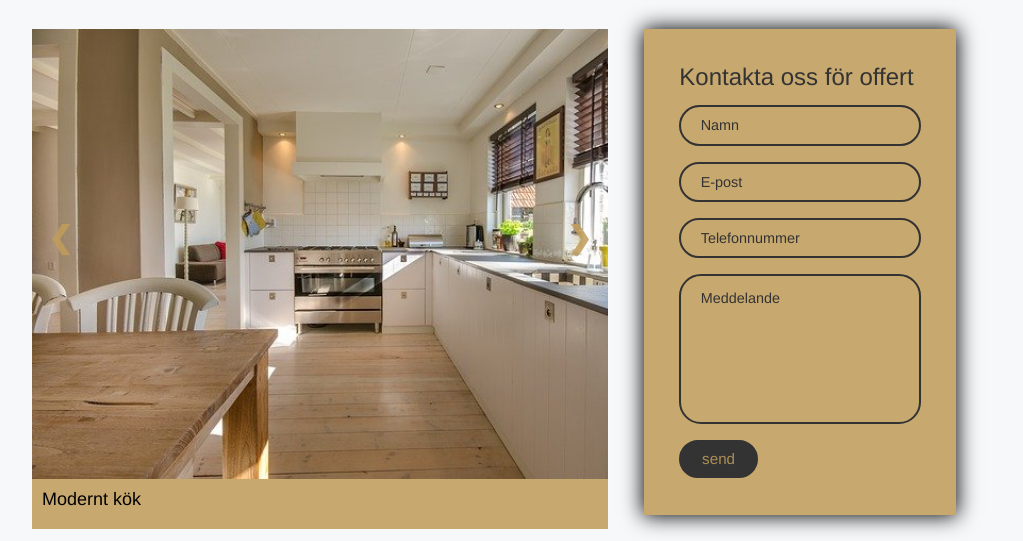
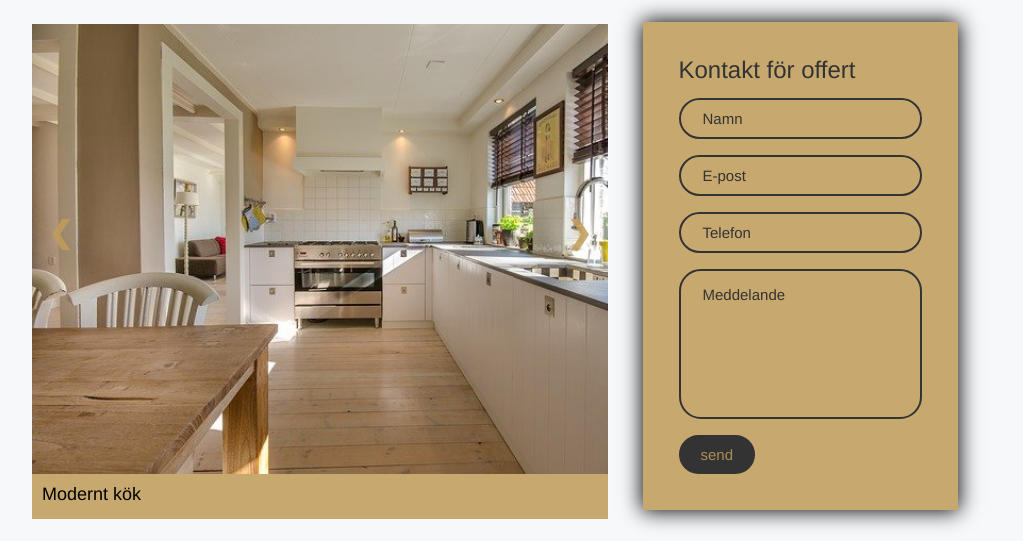
Before and after one commit to Adde86/webapplikationkurs-newton, a plain HTML site: page private.html in a window 1280 px wide. Shown: the part 146-687 px from the top of the page, without its empty margins (128-1151 px from the left). Drawn offline with nearby package versions, Linux system fonts and the light colour scheme.

Commit message:
Justering

```diff
--- a/private.html
+++ b/private.html
@@ -61,7 +61,7 @@
                 <div class="form">
                     <div class="contact-form">
                         <form action="private.html" autocomplete="off">
-                            <h3 class="title">Kontakta oss för offert</h3>
+                            <h3 class="title">Kontakt för offert</h3>
 
                             <div class="input-container">
                                 <input type="text" name="name" class="input" required>
@@ -75,7 +75,7 @@
                             </div>
                             <div class="input-container">
                                 <input type="text" name="Telephone" class="input">
-                                <label for="">Telefonnummer</label>
+                                <label for="">Telefon</label>
                                 <span>Telephone</span>
                             </div>
                             <div class="input-container textarea">
--- a/resources/css/company/company-style.css
+++ b/resources/css/company/company-style.css
@@ -38,7 +38,6 @@ h2{
 .navbar, #info-text{
     display: flex;
     float: left;
-    flex-wrap: wrap;
     justify-items: center;
     min-height: 45px;
     width: 100%;
@@ -130,15 +129,9 @@ h2{
 
 #image-section{
     position: relative;
-    margin-top: 30px;
+    margin-top: 32px;
+    height: 450px;
     box-shadow: 0 0 10px 1px;
-    justify-content: stretch;
-}
-
-#image-section{
-    width: 100%;
-    height: 450px;
-    margin-top: 32px;;
 }
 
 #text-section{
--- a/resources/css/private/private-style.css
+++ b/resources/css/private/private-style.css
@@ -35,7 +35,7 @@ body, input, textarea{
     width: 100%;
     padding: 10px;
     justify-items: center;
-    min-height: 50px;
+    min-height: 45px;
 }
 
 .navbar a:hover{
@@ -141,7 +141,7 @@ h2 {
 .sidebar-container{
     position: relative;
     width: 100%;
-    padding: 2rem;
+    padding: 30px;
     background-color:  #f6f8f9;
     overflow: hidden;
     display: flex;
@@ -155,7 +155,7 @@ h2 {
 }
 
 form{
-    padding: 2.3rem 2.2rem;
+    padding: 36px 36px;
     z-index: 10px;
     overflow: hidden;
     position: relative;
@@ -166,12 +166,12 @@ form{
     font-weight: 500;
     font-size: 24px;
     line-height: 1;
-    margin-bottom: 0.7rem;
+    margin-bottom: 12px;
 }
 
 .input-container{
     position: relative;
-    margin: 1rem 0;
+    margin: 16px 0;
 }
 
 .input{
@@ -179,17 +179,17 @@ form{
     outline: none;
     border: 2px solid #333;
     background: none;
-    padding: 0.6rem 1.2rem;
+    padding: 10px 20px;
     color: #333;
     font-weight: 500;
-    font-size: 0.95rem;
+    font-size: 15px;
     letter-spacing: 0.5px;
     border-radius: 25px;
     transition: 0.3s;
 }
 
 textarea.input{
-    padding: 0.8rem 1.2rem;
+    padding: 13px 20px;
     min-height: 150px;
     border-radius: 22px;
     resize: none;
@@ -201,9 +201,9 @@ textarea.input{
     top: 50%;
     left: 15px;
     transform: translateY(-50%);
-    padding: 0 0.4rem;
+    padding: 0 9px;
     color: #333;
-    font-size: 0.9rem;
+    font-size: 15px;
     font-weight: 400;
     pointer-events: none;
     z-index: 1000;
@@ -211,15 +211,15 @@ textarea.input{
 }
 
 .input-container.textarea label{
-    top: 1rem;
+    top: 17px;
     transform: translateY(0);
 }
 
 .btn{
-    padding: 0.6rem 1.3rem;
+    padding: 10px 20px;
     background-color: #333;
     border: 2px solid #333;
-    font-size: 0.95rem;
+    font-size: 15px;
     color:  #c09c5adc;
     line-height: 1;
     border-radius: 25px;
@@ -237,11 +237,11 @@ textarea.input{
 
 .input-container span{
     position: absolute;
-    top: o;
+    top: 0;
     left: 25px;
     transform: translateY(-50%);
-    font-size: 0.8rem;
-    padding: 0 0.4rem;
+    font-size: 13px;
+    padding: 0 9px;
     color: transparent;
     pointer-events: none;
     z-index: 500;
@@ -272,7 +272,7 @@ textarea.input{
     top: 0;
     transform: translateY(-50%);
     left: 25px;
-    font-size: 0.8rem;
+    font-size: 14px;
 }
 
 .input-container.focus span:before,
```
Also changed, not shown: resources/css/company/mediaQueryIPad.css (+25 -102 lines).
